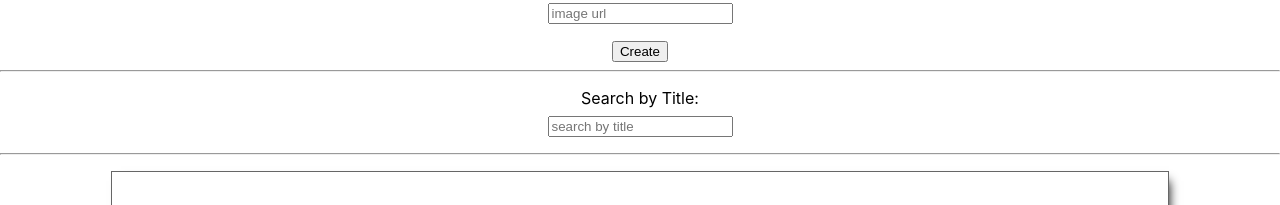
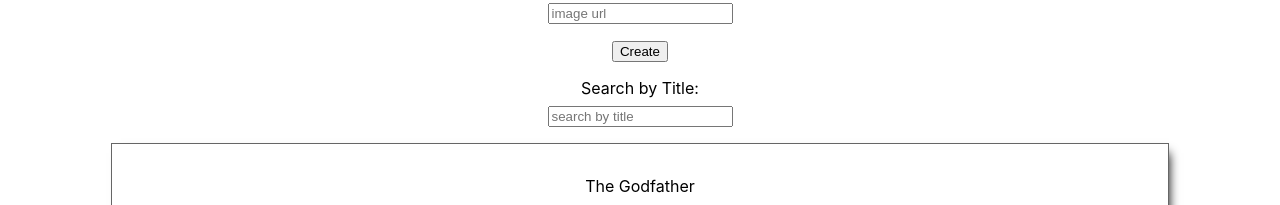
Before and after one commit to RemoteRaccoons-Ironhack-Nov-22/raccoons-popcorn-time, a React (Create React App) app: page / in a window 1280 px wide. Shown: the part 301-506 px from the top of the page. Built offline with nearby package versions, Linux system fonts and the light colour scheme.

Commit message:
extract search box to a specific component "SearchBox"

```diff
--- a/src/App.js
+++ b/src/App.js
@@ -3,6 +3,7 @@ import moviesFromJson from "./data/movies.json";
 
 import Header from "./components/Header";
 import AddMovie from "./components/AddMovie";
+import SearchBox from "./components/SearchBox";
 import Main from "./components/Main";
 import Footer from "./components/Footer";
 
@@ -13,10 +14,11 @@ import './App.css';
 function App() {
 
   const [moviesArr, setMoviesArr] = useState(moviesFromJson);
-
   const [searchQuery, setSearchQuery] = useState("");
 
+
   const moviesToDisplay = moviesArr.filter( (movie) => {
+    //note: we convert both strings to lowercase, so that our search is case-insensitive
     return movie.title.toLowerCase().includes(searchQuery.toLowerCase());
   });
 
@@ -42,27 +44,11 @@ function App() {
     });
   }
 
-
   return (
     <div className="App">
       <Header numberOfMovies={moviesToDisplay.length} />
       <AddMovie callbackToCreate={createMovie} />
-
-      <hr />
-      <form>
-        <label>
-            Search by Title:
-            <input
-              type="text"
-              name="searchQuery"
-              placeholder="search by title"
-              value={searchQuery}
-              onChange={(e) => { setSearchQuery(e.target.value) }}
-              />
-        </label>
-      </form>
-      <hr />
-
+      <SearchBox searchQuery={searchQuery} setSearchQuery={setSearchQuery} />
       <Main moviesArr={moviesToDisplay} callbackToDelete={deleteMovie} />
       <Footer />
     </div>
--- /dev/null
+++ b/src/components/SearchBox.js
@@ -0,0 +1,23 @@
+import { useState } from "react";
+
+function SearchBox(props) {
+
+  return (
+    <div className="SearchBox">
+      <form>
+        <label>
+          Search by Title:
+          <input
+            type="search"
+            name="searchQuery"
+            placeholder="search by title"
+            value={props.searchQuery}
+            onChange={(e) => { props.setSearchQuery(e.target.value) }}
+          />
+        </label>
+      </form>
+    </div>
+  )
+}
+
+export default SearchBox;
```
